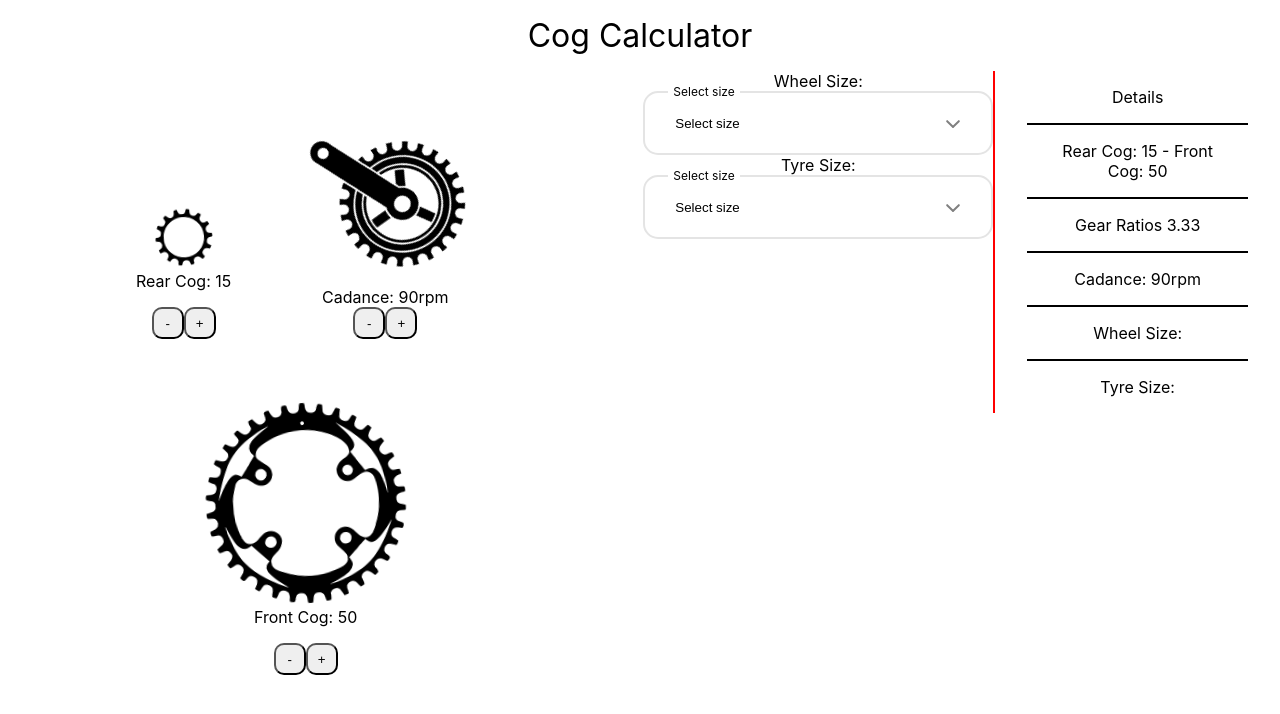
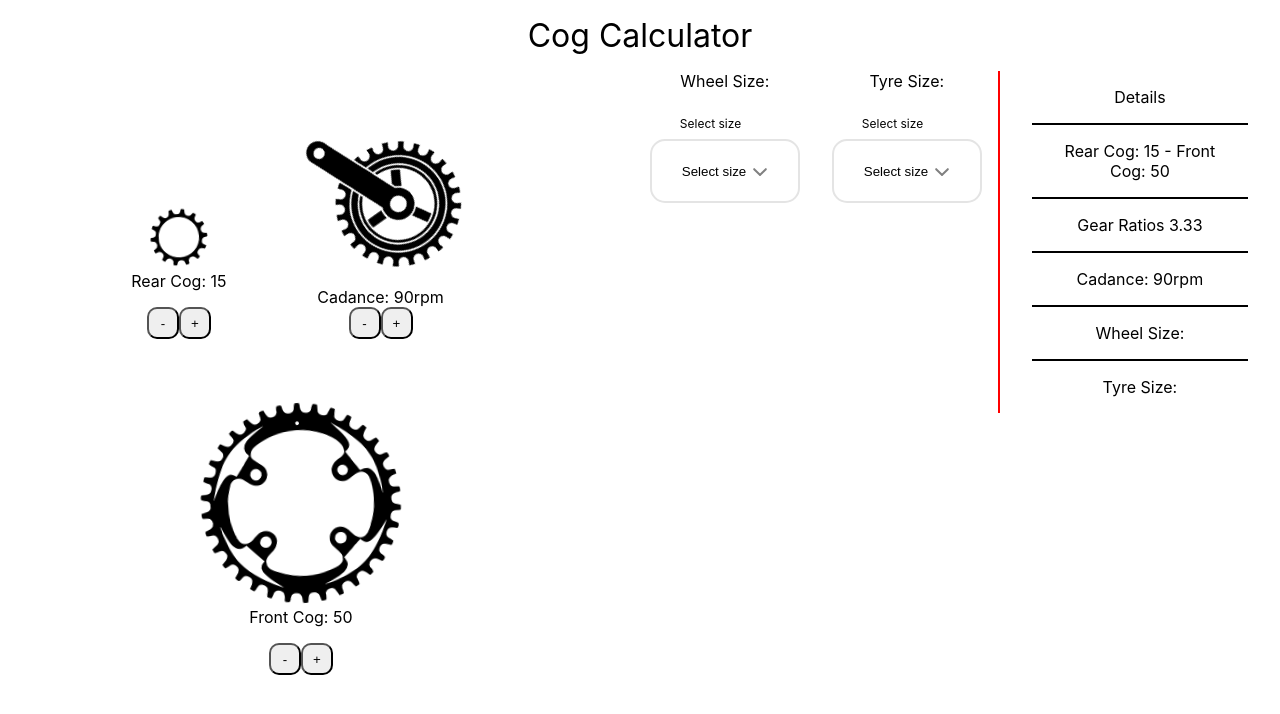
Before and after one commit to lucianboatright/Cog_Calc_tested, a React (Create React App) app: page / in a window 1280 px wide. Shown: the top 714 px of the page. Built offline with nearby package versions, Linux system fonts and the light colour scheme.

Commit message:
added css to new detials being shown

```diff
--- a/src/App.tsx
+++ b/src/App.tsx
@@ -97,7 +97,7 @@ function App() {
                 <div className="DriveTrain">
                     <DriveTrain />
                 </div>
-                <div>
+                <div className='wheel_selection'>
                   <div>Wheel Size: {text}</div>
                     <WheelSize
                       label="Select size"
@@ -107,10 +107,11 @@ function App() {
                       handleChangeText={(e: string) => setText(e)}
                       // handleChange={(e: string) => setText(e)}
                     />
-                {/* </div>
-                <div> */}
+                </div>
+                <div>
                 <div>Tyre Size: {tyreText}</div>
                   <TyreSize
+
                     label="Select size"
                     placeholder="Select size"
                     options={tyreOptions}
--- a/src/components/Wheel/styled.ts
+++ b/src/components/Wheel/styled.ts
@@ -13,11 +13,14 @@ export const StyledContainer = styled.div`
   display: flex;
   justify-content: center;
   align-items: center;
+  margin-top: 2rem;
+  margin-right: 2rem;
 `;
 
 export const StyledDropDownContainer = styled.div`
   position: relative;
-  min-width: 350px;
+  min-width: 150px;
+  margin-top: 0rem
 `;
 
 export const StyledDropDownButton = styled.button`
@@ -33,6 +36,7 @@ export const StyledDropDownButton = styled.button`
   border-radius: 15px;
   cursor: pointer;
   z-index: 99;
+  margin-top: 1rem;
 `;
 
 export const StyledDropDownButtonArrow = styled.div<Active>`
```
